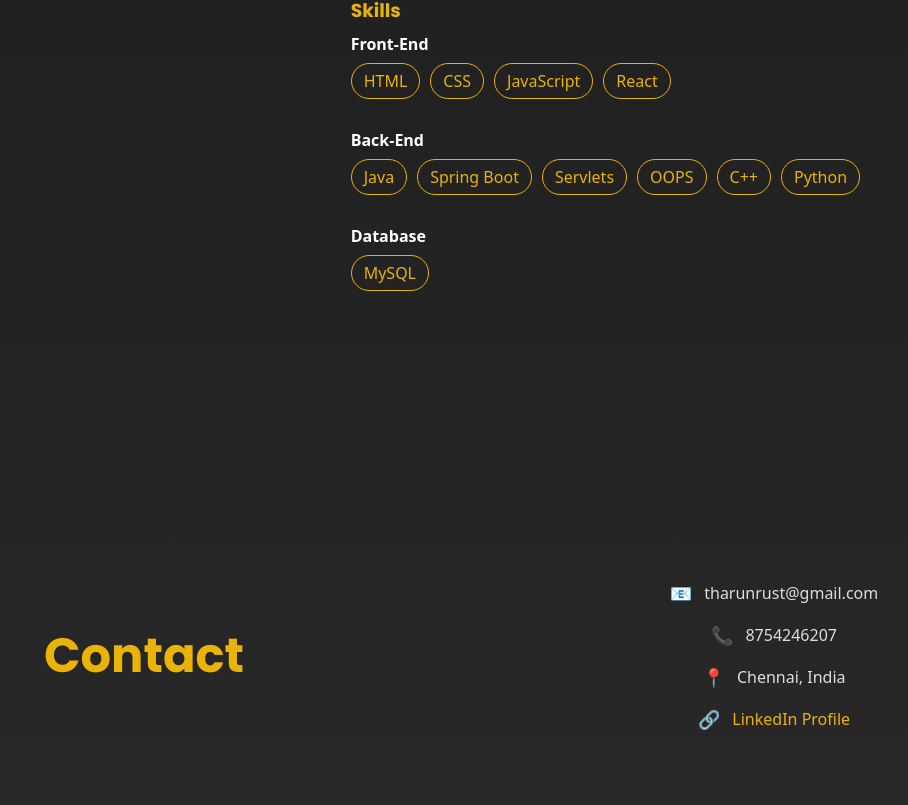
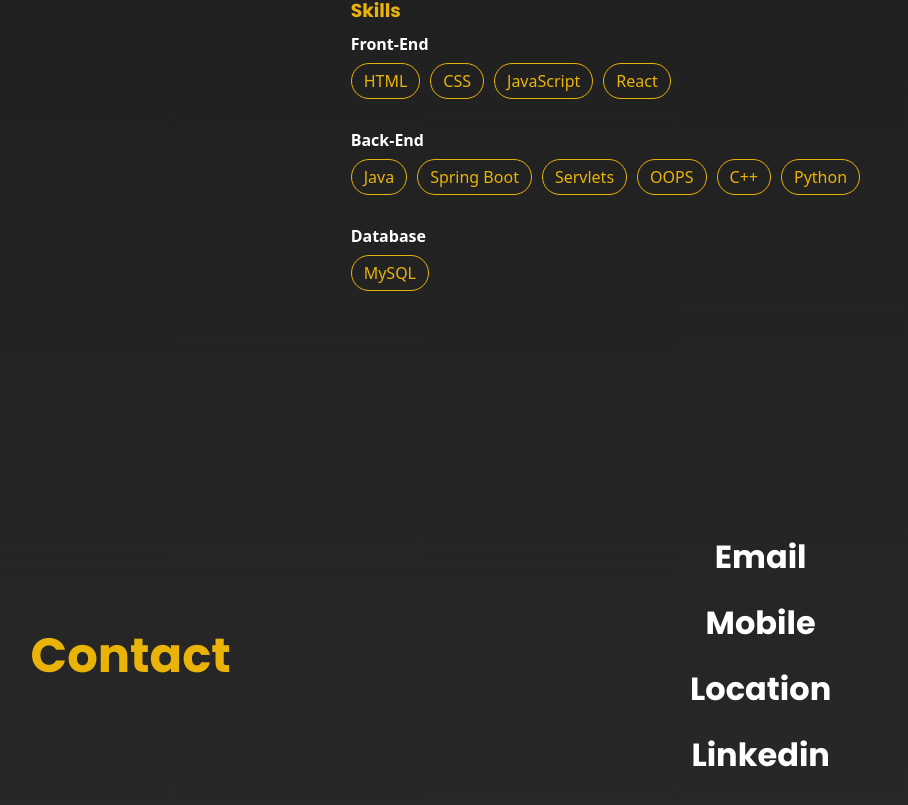
Before and after one commit to TharunVijai/portfolio-web, a React (Vite) app: page / in a window 1280 px wide. Shown: the part 1949-2754 px from the top of the page, without its empty margins (86-994 px from the left). Built offline with nearby package versions, Linux system fonts and the light colour scheme.

Commit message:
added contact ui

```diff
--- a/index.html
+++ b/index.html
@@ -11,4 +11,5 @@
     <div id="root"></div>
     <script type="module" src="/src/main.jsx"></script>
   </body>
+  <footer><p>copyright tharun vijay</p></footer>
 </html>
--- a/src/Components/Contact.css
+++ b/src/Components/Contact.css
@@ -32,29 +32,14 @@
   flex: 2;
   display: flex;
   flex-direction: column; justify-content: center; align-items: center;
-  gap: 18px;
+  gap: 18px; padding: 40px;
 }
 
-
-/* CONTACT ITEM */
-
-.contact-item {
-  display: flex;
-  align-items: center;
-  gap: 12px;
-
-  font-size: 16px;
-  color: #ddd;
+h2
+{
+    font-family: Poppins;
+    font-size: clamp(1rem,2rem,2rem);
 }
-
-
-/* ICON */
-
-.contact-item span {
-  font-size: 18px;
-}
-
-
 /* LINKS */
 
 .contact-item a {
--- a/src/Components/Contact.jsx
+++ b/src/Components/Contact.jsx
@@ -2,7 +2,7 @@
 
 const Contact = () => {
   return (
-    <div className="contact-section">
+    <div className="contact-section" id='contact'>
 
         {/* LEFT TITLE */}
         <div className="contact-left">
@@ -11,29 +11,10 @@
 
         {/* RIGHT CONTENT */}
         <div className="contact-right">
-
-            <div className="contact-item">
-            <span>📧</span>
-            <p>tharunrust@gmail.com</p>
-            </div>
-
-            <div className="contact-item">
-            <span>📞</span>
-            <p>8754246207</p>
-            </div>
-
-            <div className="contact-item">
-            <span>📍</span>
-            <p>Chennai, India</p>
-            </div>
-
-            <div className="contact-item">
-            <span>🔗</span>
-            <a href="https://www.linkedin.com/in/tharunvijay011" target="_blank">
-                LinkedIn Profile
-            </a>
-            </div>
-
+            <h2>Email</h2>
+            <h2>Mobile</h2>
+            <h2>Location</h2>
+            <h2>Linkedin</h2>
         </div>
 
         </div>
--- a/src/index.css
+++ b/src/index.css
@@ -36,3 +36,12 @@
 html {
   scroll-behavior: smooth;
 }
+
+footer
+{
+  background-color: #0f0f0f;
+  height: 40px;
+  border-top: solid #404040 1px ;
+  text-align: center;
+  color: #5b5b5b;
+}
```
